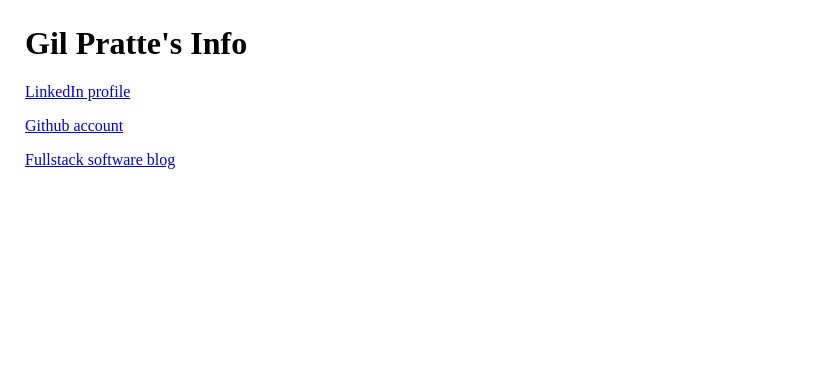
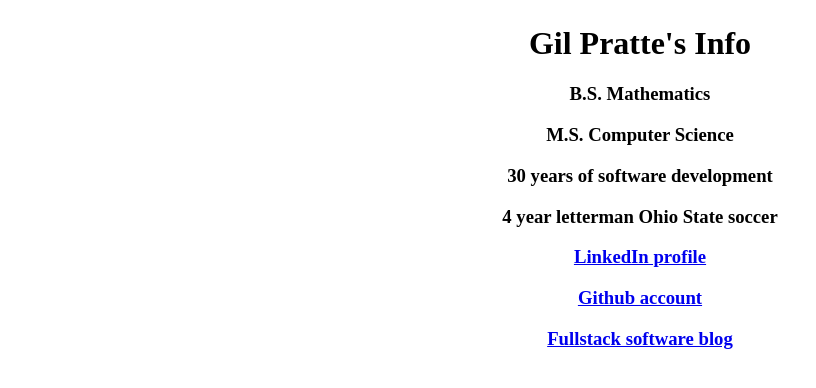
Before and after one commit to gpratte/me, a plain HTML site: page index.html in a window 1280 px wide. Shown: the whole page, without its empty margins (0-816 px from the left). Drawn offline with Linux system fonts and the light colour scheme.

Commit message:
move info about me

```diff
--- a/index.html
+++ b/index.html
@@ -3,18 +3,24 @@
 <head>
    <title>Gil Pratte</title>
  </head>
-<body style="margin: 25px;">
+<body style="margin:25px; text-align:center">
 
 <h1>Gil Pratte's Info</h1>
 
-<p>
+<h3>
+  <p>B.S. Mathematics</p>
+  <p>M.S. Computer Science</p>
+  <p>30 years of software development</p>
+  <p>4 year letterman Ohio State soccer</p>
+</h3>
+<h3>
   <a href="https://linkedin.com/in/gil-pratte">LinkedIn profile</a>
-</p>
-<p>
+</h3>
+<h3>
   <a href="https://github.com/gpratte">Github account</a>
-</p>
-<p>
+</h3>
+<h3>
   <a href="http://fullstacksoftware.blog/">Fullstack software blog</a>
-</p>
+</h3>
 </body>
 </html>
```
